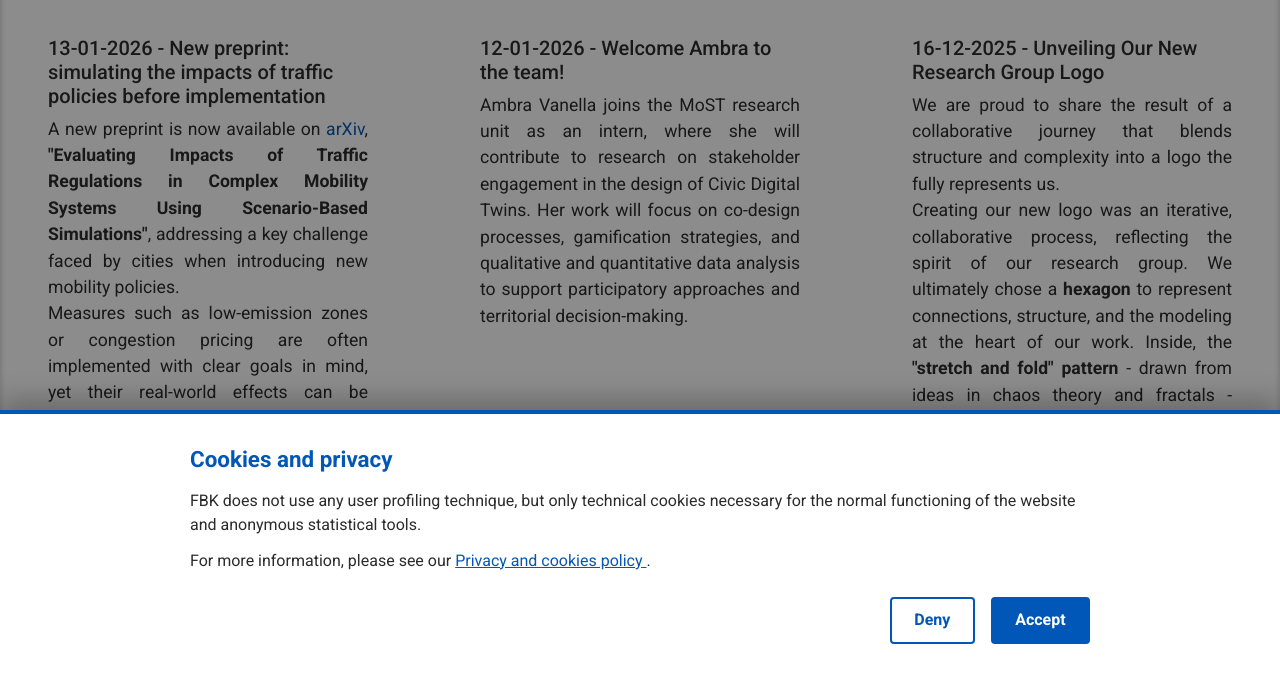
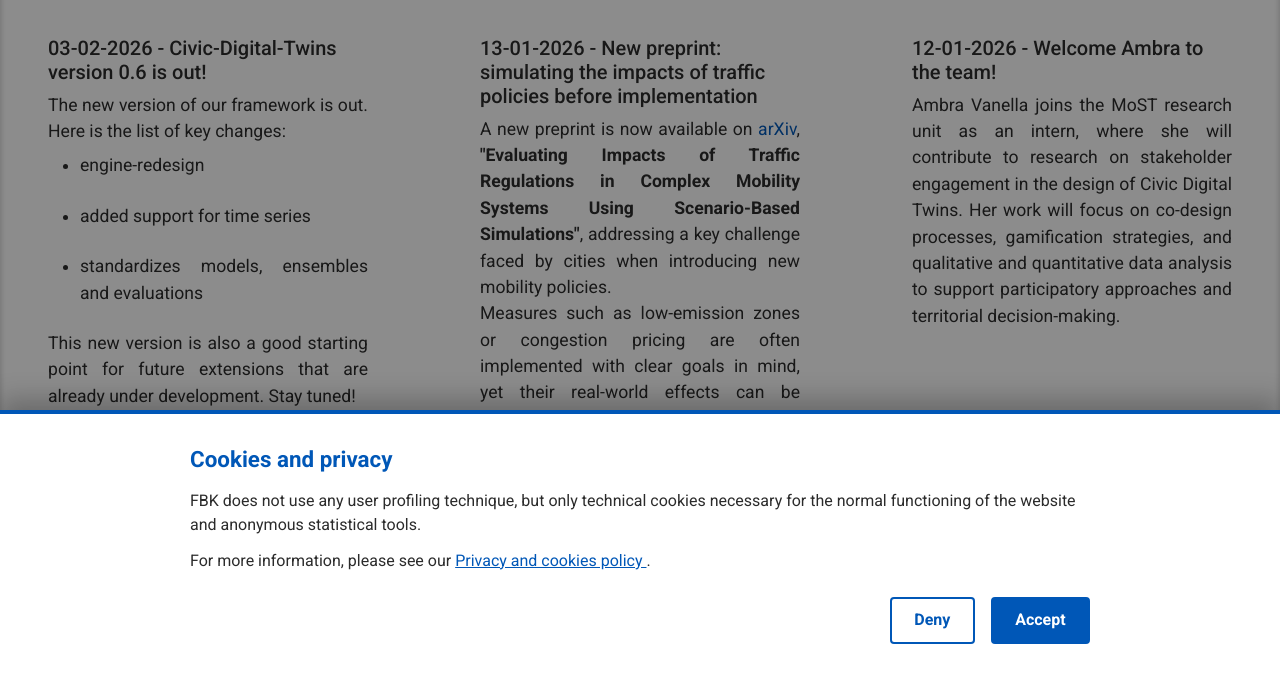
Before and after one commit to fbk-most/fbk-most.github.io, a Jekyll site: the page built from _pages/events.html, in a window 1280 px wide and 900 px high, scrolled down 1398 px, cut to the strip 224-900 px from the top of the window. Built offline with Jekyll 4.4.1, drawn with Linux system fonts in a browser that asks for light colours; nearby versions of some CDN libraries; library files that are not in the unit come from our copies; some of the changed text lies outside the part shown.

Commit message:
Update news CSV

```diff
--- a/_data/news.json
+++ b/_data/news.json
@@ -46,5 +46,13 @@
     "Link": "https://arxiv.org/abs/2601.07735",
     "Image": "/assets/images/news/Books_Franceschini_3-2021_cropped.webp",
     "Priority": 10
+  },
+  {
+    "TITLE": "Civic-Digital-Twins version 0.6 is out!",
+    "DATE": "2026-02-03",
+    "DESCRIPTION": "<p>The new version of our framework is out. Here is the list of key changes:</p><ul>  <li>engine-redesign</li>  <li>added support for time series</li>  <li>standardizes models, ensembles and evaluations</li></ul><p>This new version is also a good starting point for future extensions that are already under development. Stay tuned!</p>",
+    "Link": "https://github.com/fbk-most/civic-digital-twins",
+    "Image": "/assets/images/news/Keyboard_Franceschini_cropped.webp",
+    "Priority": 10
   }
 ]
```
